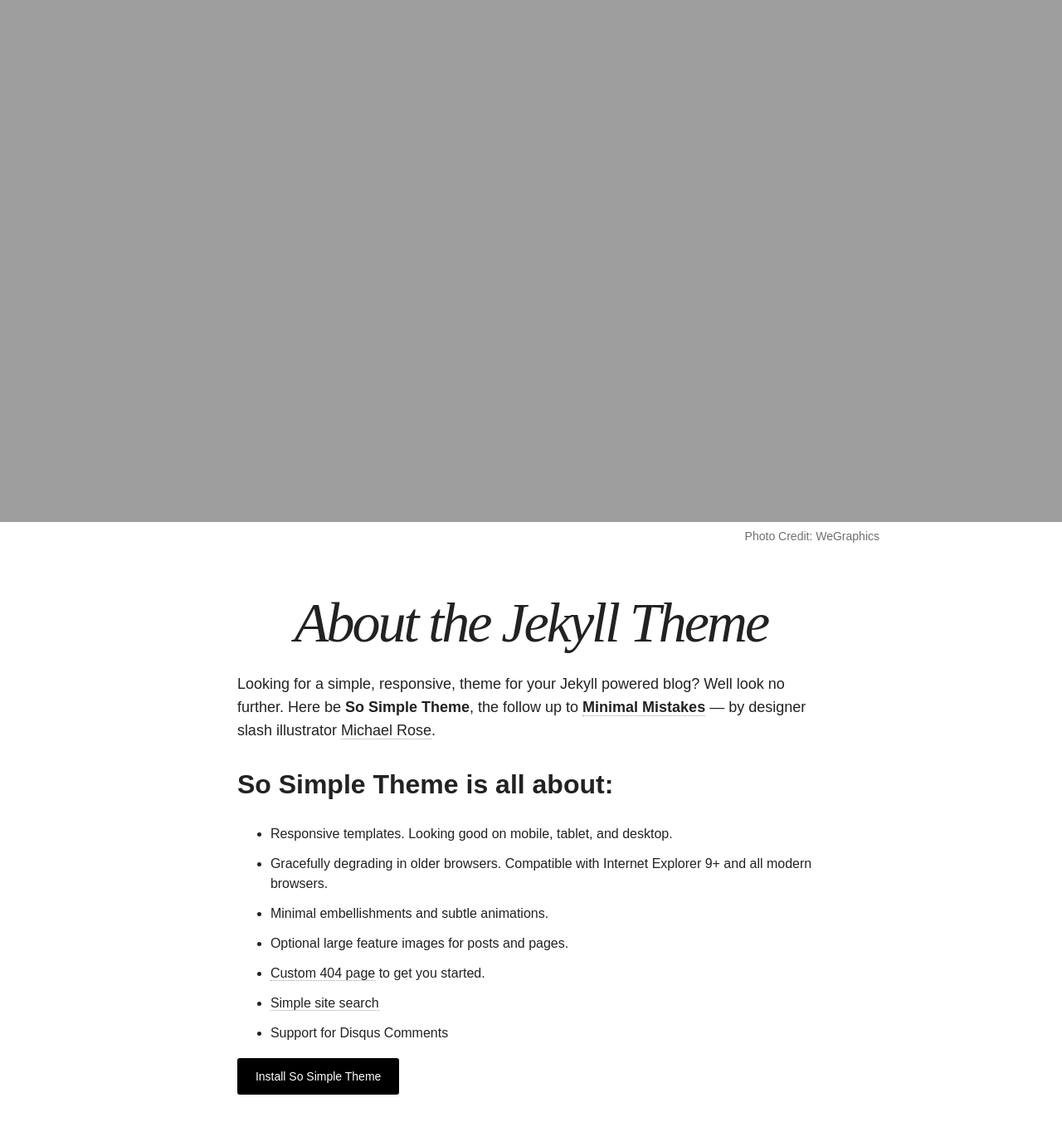
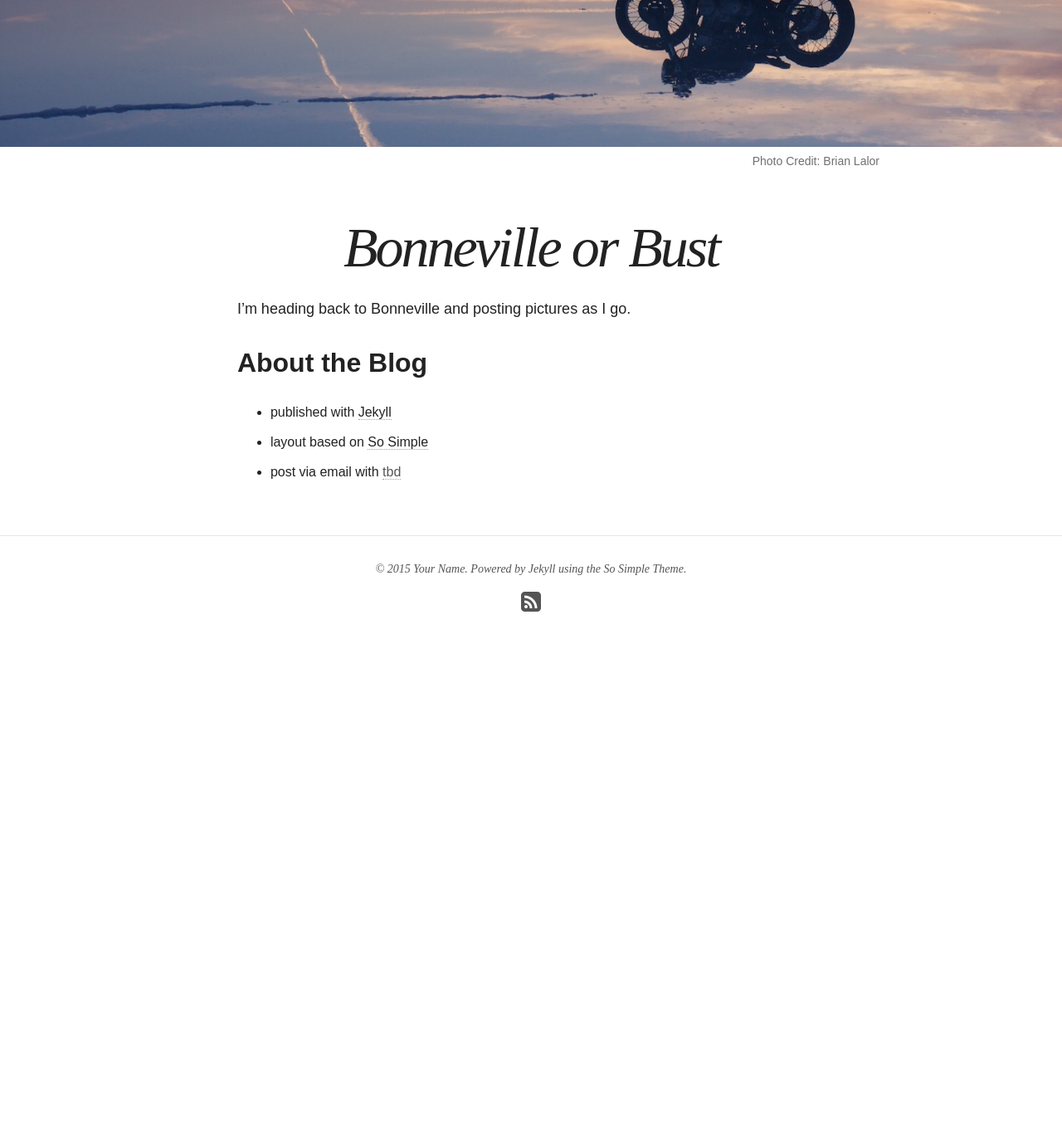
Before and after one commit to blalor/blalor.github.io, a Jekyll site: the page built from about/index.md, in a window 1280 px wide and 1400 px high, scrolled down 485 px. Shown: the top 1358 px of the window at 83% size. Built offline with Jekyll 4.4.1, drawn with Linux system fonts in a browser that asks for light colours; nearby versions of some CDN libraries; after the commit the page ends 1322 px from its top, so only the background shows below that.

Commit message:
Rewrite about page

```diff
--- a/about/index.md
+++ b/about/index.md
@@ -1,26 +1,17 @@
 ---
 layout: page
-title: About the Jekyll Theme
-excerpt: "So Simple is a responsive Jekyll theme for your words and images."
-modified: 2014-08-08T19:44:38.564948-04:00
+title: Bonneville or Bust
+excerpt: "#sciencedogging"
+modified: 2015-07-09T22:09:34-04:00
 image:
-  feature: so-simple-sample-image-4.jpg
-  credit: WeGraphics
-  creditlink: http://wegraphics.net/downloads/free-ultimate-blurred-background-pack/
+  feature: bonneville-bike-reflected.jpg
+  credit: Brian Lalor
 ---
 
-Looking for a simple, responsive, theme for your Jekyll powered blog? Well look no further. Here be **So Simple Theme**, the follow up to [**Minimal Mistakes**](http://mmistakes.github.io/minimal-mistakes) --- by designer slash illustrator [Michael Rose](http://mademistakes.com).
+I'm heading back to Bonneville and posting pictures as I go.
 
-## So Simple Theme is all about:
+## About the Blog
 
-* Responsive templates. Looking good on mobile, tablet, and desktop.
-* Gracefully degrading in older browsers. Compatible with Internet Explorer 9+ and all modern browsers.
-* Minimal embellishments and subtle animations.
-* Optional large feature images for posts and pages.
-* [Custom 404 page]({{ site.url }}/404.html) to get you started.
-* [Simple site search](https://github.com/christian-fei/Simple-Jekyll-Search)
-* Support for Disqus Comments
-
-<a markdown="0" href="{{ site.url }}/theme-setup" class="btn">Install So Simple Theme</a>
-
-[^1]: Example: *domain.com/category-name/post-title*
+* published with [Jekyll](http://jekyllrb.com/)
+* layout based on [So Simple](https://github.com/mmistakes/so-simple-theme)
+* post via email with [tbd]()
```
Also changed, not shown: images/bonneville-bike-reflected.jpg (added).
